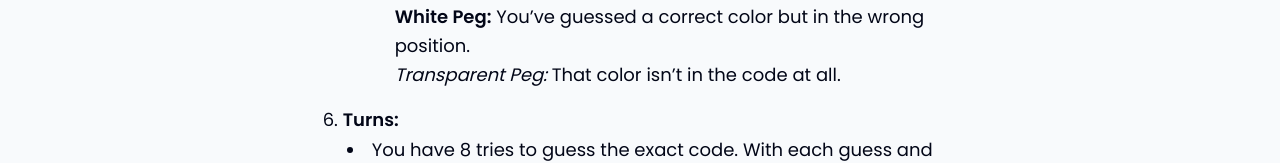
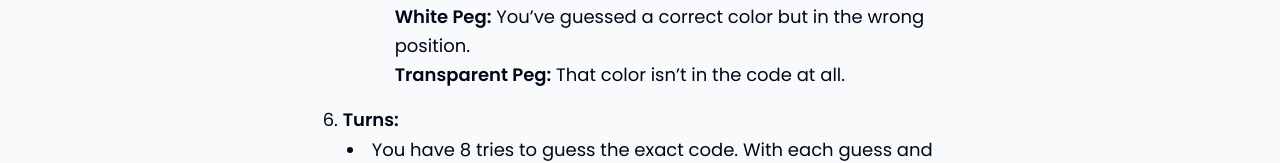
Before and after one commit to patobottos/mastermind, a Next.js app: page /rules in a window 1280 px wide. Shown: the part 783-946 px from the top of the page. Built offline with nearby package versions, Linux system fonts and the light colour scheme.

Commit message:
💄 Changing italics by bold in Rules page.

```diff
--- a/src/app/rules/page.tsx
+++ b/src/app/rules/page.tsx
@@ -13,7 +13,7 @@ const Rules = () => {
           How to Play Mastermind
         </h2>
 
-        <ol className="list-decimal list-inside space-y-4 text-lg leading-relaxed">
+        <ol className="list-decimal list-inside space-y-4 text-lg leading-relaxed mb-10">
           <li>
             <strong>Objective:</strong> The goal is for you, the player, to
             guess a hidden color code set by the computer.
@@ -64,7 +64,7 @@ const Rules = () => {
                   in the wrong position.
                 </li>
                 <li>
-                  <em>Transparent Peg:</em> That color isn’t in the code at all.
+                  <strong>Transparent Peg:</strong> That color isn’t in the code at all.
                 </li>
               </ul>
             </ul>
```
